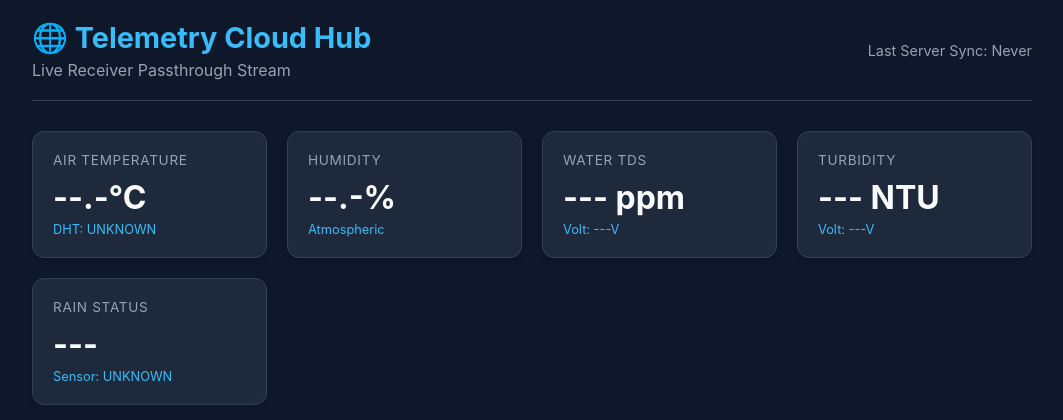
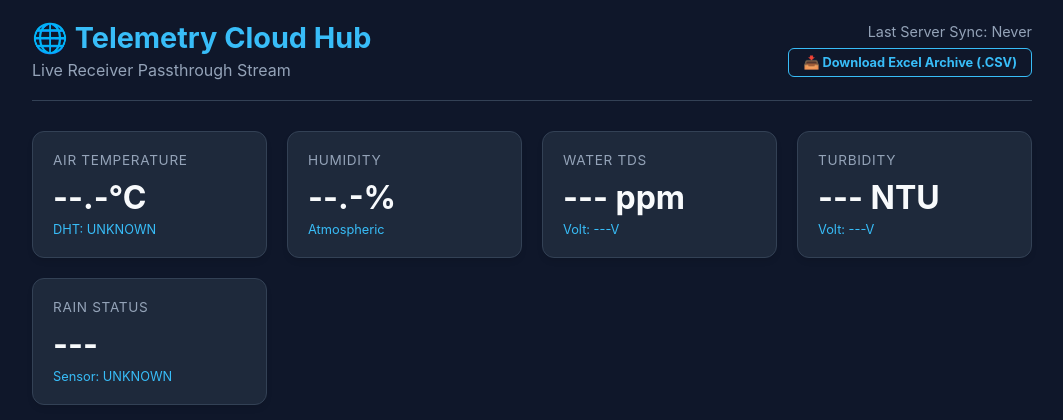
Before and after one commit to Elijah-Ong-Gearforge/RDP, a Flask app: page / in a window 1280 px wide. Shown: the top 420 px of the page, without its empty margins (108-1171 px from the left). Run offline with Flask 3, Linux system fonts and the light colour scheme; the visitor is signed in with stand-in values (Sample User, id 1).

Commit message:
Update index.html

```diff
--- a/templates/index.html
+++ b/templates/index.html
@@ -34,7 +34,27 @@
             margin-bottom: 30px;
         }
         h1 { margin: 0; font-size: 1.8rem; color: var(--accent-blue); }
-        .timestamp { color: var(--text-muted); font-size: 0.9rem; }
+        .timestamp { color: var(--text-muted); font-size: 0.9rem; text-align: right; }
+
+        /* NEW DOWNLOAD BUTTON STYLE */
+        .btn-download {
+            display: inline-block;
+            margin-top: 8px;
+            padding: 6px 14px;
+            background-color: transparent;
+            border: 1px solid var(--accent-blue);
+            color: var(--accent-blue);
+            border-radius: 6px;
+            text-decoration: none;
+            font-size: 0.8rem;
+            font-weight: bold;
+            transition: all 0.2s ease;
+        }
+        .btn-download:hover {
+            background-color: var(--accent-blue);
+            color: #0f172a;
+        }
+
         .grid {
             display: grid;
             grid-template-columns: repeat(auto-fit, minmax(220px, 1fr));
@@ -82,7 +102,10 @@
                 <h1>🌐 Telemetry Cloud Hub</h1>
                 <p style="color: var(--text-muted); margin: 5px 0 0 0;">Live Receiver Passthrough Stream</p>
             </div>
-            <div class="timestamp">Last Server Sync: <span id="sync-time">Never</span></div>
+            <div class="timestamp">
+                <div>Last Server Sync: <span id="sync-time">Never</span></div>
+                <a href="/download/archive" class="btn-download" target="_blank">📥 Download Excel Archive (.CSV)</a>
+            </div>
         </header>
 
         <div class="grid">
@@ -118,7 +141,7 @@
             <div class="card">
                 <div class="card-title">Radio Status</div>
                 <div id="badge-radio" class="status-badge status-discon">INACTIVE</div>
-                <p class="timestamp" style="margin-top:10px;">LQ: <span id="val-lq">--</span>% | Ping: <span id="val-png">--</span>ms</p>
+                <p class="timestamp" style="margin-top:10px; text-align: left;">LQ: <span id="val-lq">--</span>% | Ping: <span id="val-png">--</span>ms</p>
             </div>
             <div class="card">
                 <div class="card-title">Receiver SD Card</div>
@@ -136,6 +159,13 @@
         async function fetchLatestTelemetry() {
             try {
                 const response = await fetch('/api/live');
+
+                // If user loses authorization credentials, kick back to login layout
+                if (response.status === 401) {
+                    window.location.href = '/login';
+                    return;
+                }
+
                 const data = await response.json();
 
                 if (data.status === "nominal" && data.metrics) {
```
